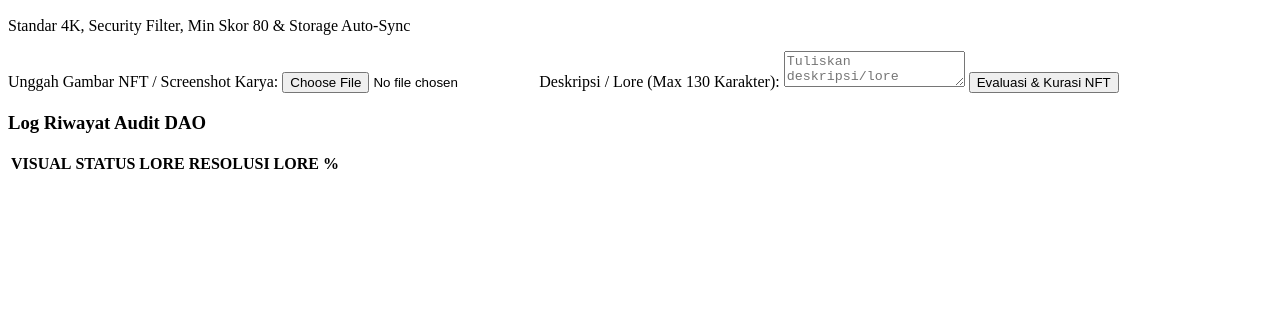
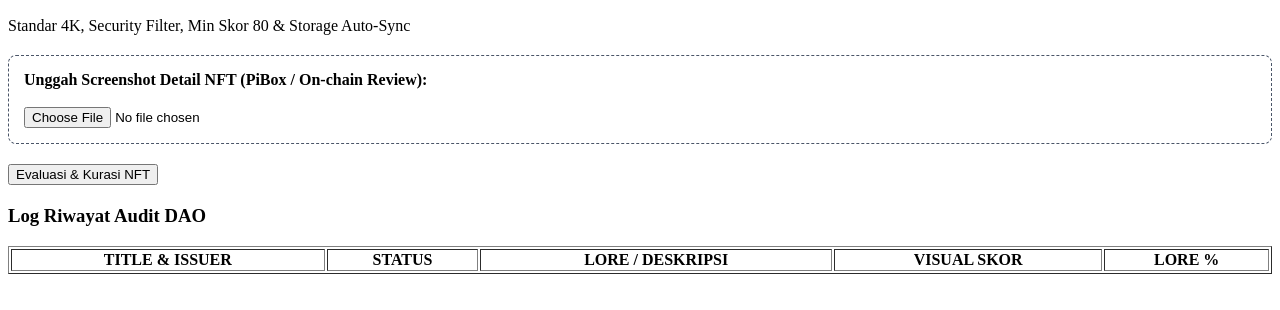
Before and after one commit to metacyber26-source/nft-dao-validator, a plain HTML site: page index.html in a window 1280 px wide. Both pictures are taken after a click on the button "Evaluasi & Kurasi NFT". Shown: the part 50-360 px from the top of the page. Drawn offline with Linux system fonts and the light colour scheme; no server answers.

Commit message:
Enhance NFT evaluation form and audit log
Updated the HTML structure and added a file upload feature for NFT screenshots. Adjusted the evaluation button functionality and improved the audit log display.

```diff
--- a/index.html
+++ b/index.html
@@ -5,10 +5,8 @@
   <meta name="viewport" content="width=device-width, initial-scale=1.0">
   <title>NFT DAO Validator</title>
   <style>
-    /* Menyembunyikan form Pengaturan API & Supabase */
-    #settings-panel {
-      display: none !important;
-    }
+    #settings-panel { display: none !important; }
+    .upload-box { margin: 20px 0; padding: 15px; border: 1px dashed #4a5568; border-radius: 8px; }
   </style>
 </head>
 <body>
@@ -17,75 +15,68 @@
     <h2>NFT DAO Validator</h2>
     <p>Standar 4K, Security Filter, Min Skor 80 & Storage Auto-Sync</p>
 
-    <!-- Form Pengaturan disembunyikan -->
-    <div id="settings-panel">
-      <input type="password" id="gemini-key" placeholder="Gemini API Key">
-      <input type="text" id="supabase-url" placeholder="Supabase URL">
-      <input type="password" id="supabase-key" placeholder="Supabase Anon Key">
+    <div class="upload-box">
+      <label><b>Unggah Screenshot Detail NFT (PiBox / On-chain Review):</b></label><br><br>
+      <input type="file" id="nft-ss" accept="image/*">
     </div>
 
-    <!-- Form Input NFT Utama -->
-    <div class="upload-section">
-      <label>Unggah Gambar NFT / Screenshot Karya:</label>
-      <input type="file" id="nft-file" accept="image/*">
+    <button id="btn-evaluasi" onclick="evaluasiNFT()">Evaluasi & Kurasi NFT</button>
 
-      <label>Deskripsi / Lore (Max 130 Karakter):</label>
-      <textarea id="nft-lore" maxlength="130" placeholder="Tuliskan deskripsi/lore aset..."></textarea>
-
-      <button id="btn-evaluasi" onclick="evaluasiNFT()">Evaluasi & Kurasi NFT</button>
-    </div>
-
-    <!-- Log Riwayat Audit -->
-    <div class="audit-log">
+    <div class="audit-log" style="margin-top: 20px;">
       <h3>Log Riwayat Audit DAO</h3>
-      <table id="log-table">
+      <table id="log-table" border="1" width="100%">
         <thead>
           <tr>
-            <th>VISUAL</th>
+            <th>TITLE & ISSUER</th>
             <th>STATUS</th>
-            <th>LORE</th>
-            <th>RESOLUSI</th>
+            <th>LORE / DESKRIPSI</th>
+            <th>VISUAL SKOR</th>
             <th>LORE %</th>
           </tr>
         </thead>
-        <tbody id="log-body">
-          <!-- Data audit akan dimuat di sini -->
-        </tbody>
+        <tbody id="log-body"></tbody>
       </table>
     </div>
   </div>
 
   <script>
-    // Ambil konfigurasi dari Vercel Endpoint / Serverless API
     async function evaluasiNFT() {
+      const fileInput = document.getElementById("nft-ss");
       const btn = document.getElementById("btn-evaluasi");
-      btn.innerText = "⏳ Menganalisis & Mengunggah Aset...";
+
+      if (!fileInput.files[0]) {
+        alert("Silakan pilih file screenshot NFT terlebih dahulu!");
+        return;
+      }
+
+      btn.innerText = "⏳ Membaca SS & Menganalisis Aset...";
       btn.disabled = true;
 
+      // Konversi gambar ke Base64
+      const reader = new FileReader();
+      reader.readAsDataURL(fileInput.files[0]);
+      reader.onload = async function () {
+        const base64Image = reader.result.split(',')[1];
+
         try {
-        // Contoh pemanggilan API backend Vercel yang membaca process.env.GEMINI_API_KEY
           const response = await fetch('/api/evaluate', {
             method: 'POST',
             headers: { 'Content-Type': 'application/json' },
-          body: JSON.stringify({
-            lore: document.getElementById('nft-lore').value,
-            model: "gemini-1.5-flash" // Penggunaan model Gemini yang stabil & valid
-          })
+            body: JSON.stringify({ imageBase64: base64Image })
           });
 
           const data = await response.json();
-
-        if (!response.ok) {
-          throw new Error(data.message || "Gagal melakukan evaluasi.");
-        }
+          if (!response.ok) throw new Error(data.message || "Gagal evaluasi.");
 
           alert("Evaluasi Berhasil!");
+          console.log("Hasil Audit:", data.data);
         } catch (err) {
-        alert("Error Evaluasi: " + err.message);
+          alert("Error: " + err.message);
         } finally {
           btn.innerText = "Evaluasi & Kurasi NFT";
           btn.disabled = false;
         }
+      };
     }
   </script>
 </body>
```
Lines whose indentation alone changed are shown as unchanged.
